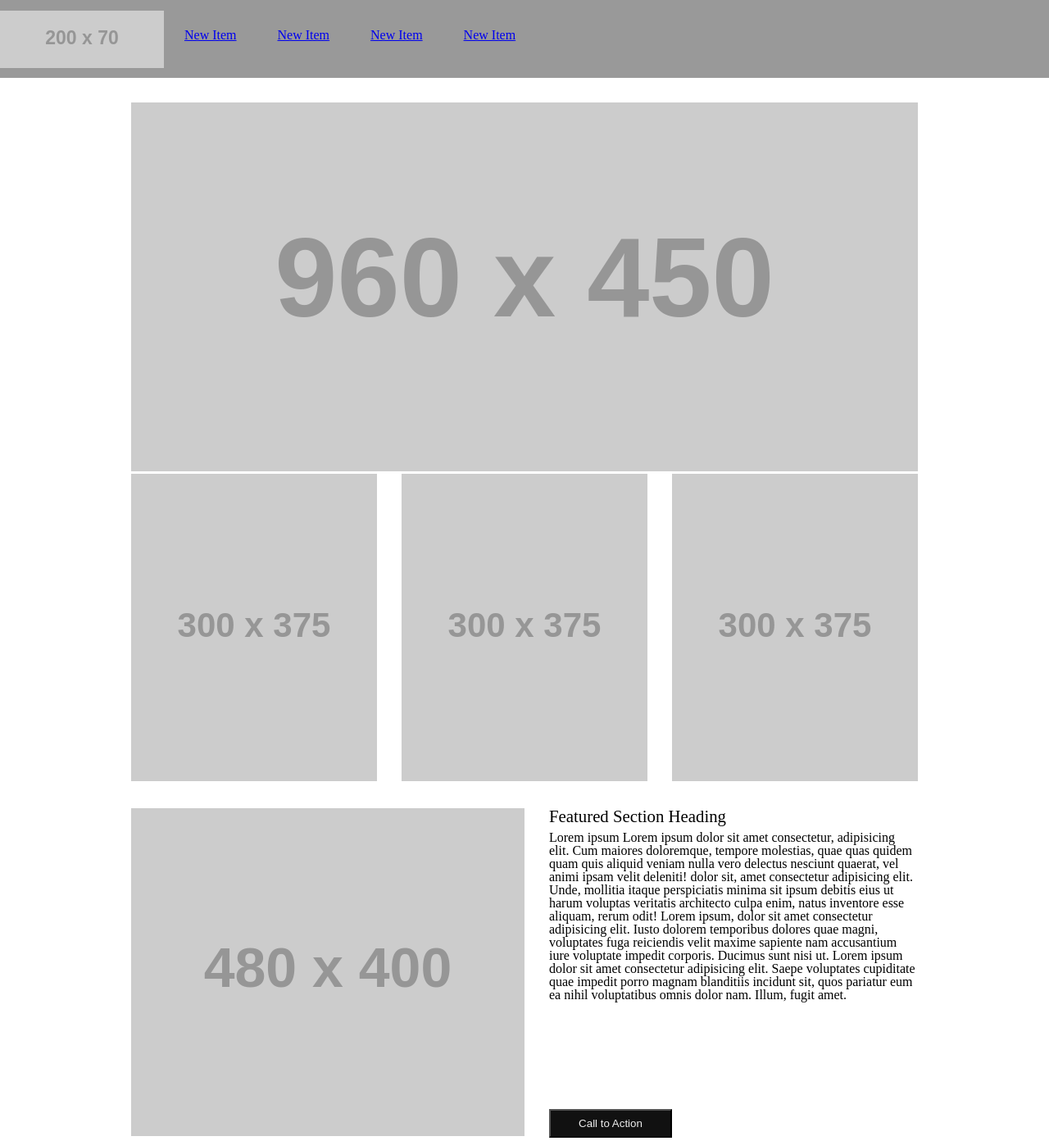
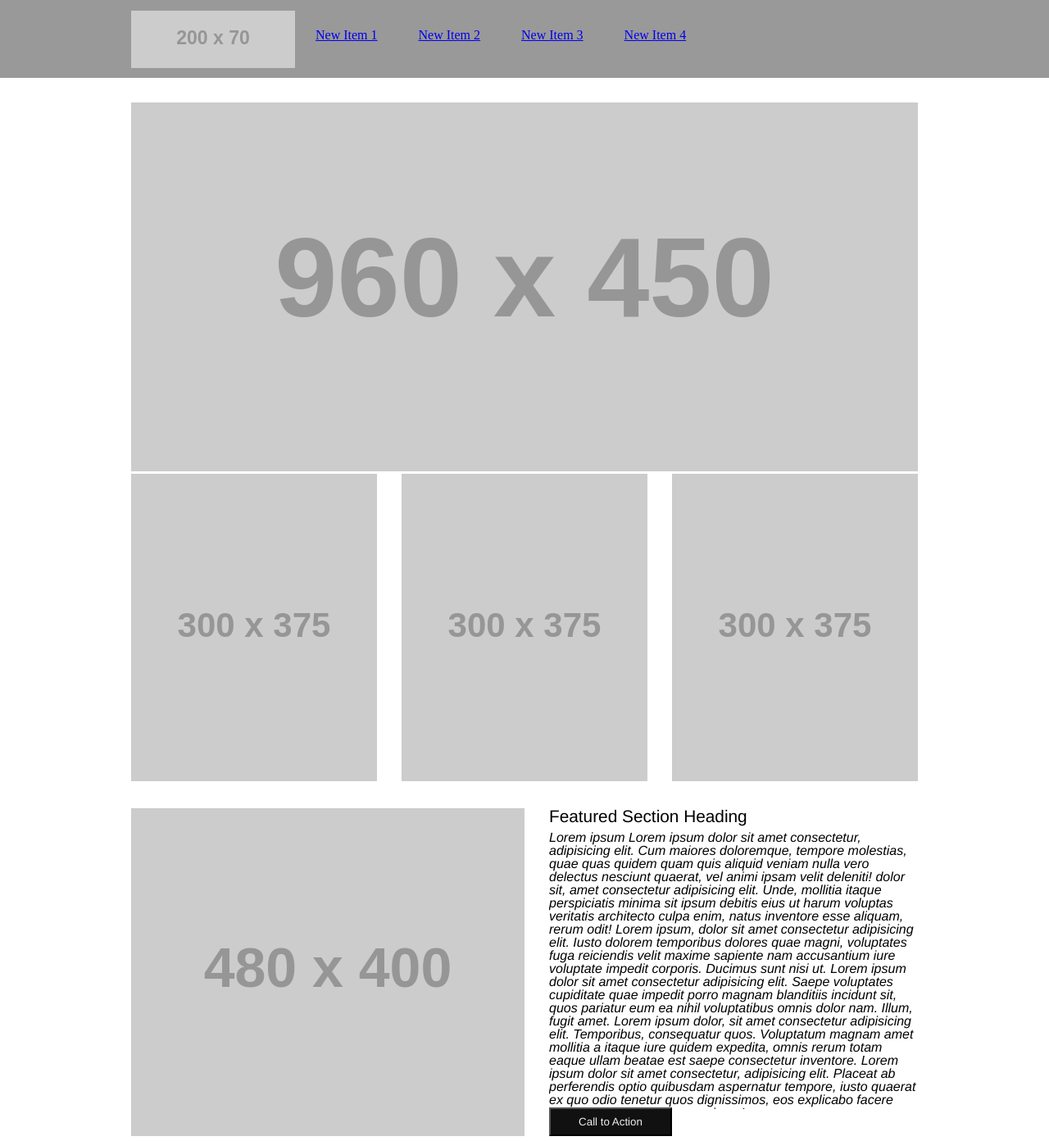
Before and after one commit to sapanapoudel/201d57-Wireframe-excercise, a plain HTML site: page index.html in a window 1280 px wide. Shown: the top 1392 px of the page at 82% size. Drawn offline with Linux system fonts and the light colour scheme; placeholder pictures from the web are drawn by us.

Commit message:
complete

```diff
--- a/index.html
+++ b/index.html
@@ -11,13 +11,12 @@
 <body>
   <header>
     <nav>
-      <!-- <img src="https://placehold.it/200x70/111"> -->
       <ul>
         <li><img src="https://placehold.it/200x70/111"></li>
-        <li><a href="#">New Item</a></li>
-        <li><a href="#">New Item</a></li>
-        <li><a href="#">New Item</a></li>
-        <li><a href="#">New Item</a></li>
+        <li><a href="#">New Item 1</a></li>
+        <li><a href="#">New Item 2</a></li>
+        <li><a href="#">New Item 3</a></li>
+        <li><a href="#">New Item 4</a></li>
       </ul>
     </nav>
   </header>
@@ -29,15 +28,16 @@
       <li><img src="https://placehold.it/300x375/111"></li>
       <li><img src="https://placehold.it/300x375/111"></li>
     </ul>
+
     <article>
-      <img src="https://placehold.it/480x400/111">
       <section>
           <h3>Featured Section Heading</h3>
           <div>
-          <p>Lorem ipsum Lorem ipsum dolor sit amet consectetur, adipisicing elit. Cum maiores doloremque, tempore molestias, quae quas quidem quam quis aliquid veniam nulla vero delectus nesciunt quaerat, vel animi ipsam velit deleniti! dolor sit, amet consectetur adipisicing elit. Unde, mollitia itaque perspiciatis minima sit ipsum debitis eius ut harum voluptas veritatis architecto culpa enim, natus inventore esse aliquam, rerum odit! Lorem ipsum, dolor sit amet consectetur adipisicing elit. Iusto dolorem temporibus dolores quae magni, voluptates fuga reiciendis velit maxime sapiente nam accusantium iure voluptate impedit corporis. Ducimus sunt nisi ut. Lorem ipsum dolor sit amet consectetur adipisicing elit. Saepe voluptates cupiditate quae impedit porro magnam blanditiis incidunt sit, quos pariatur eum ea nihil voluptatibus omnis dolor nam. Illum, fugit amet. </p>
+          <p>Lorem ipsum Lorem ipsum dolor sit amet consectetur, adipisicing elit. Cum maiores doloremque, tempore molestias, quae quas quidem quam quis aliquid veniam nulla vero delectus nesciunt quaerat, vel animi ipsam velit deleniti! dolor sit, amet consectetur adipisicing elit. Unde, mollitia itaque perspiciatis minima sit ipsum debitis eius ut harum voluptas veritatis architecto culpa enim, natus inventore esse aliquam, rerum odit! Lorem ipsum, dolor sit amet consectetur adipisicing elit. Iusto dolorem temporibus dolores quae magni, voluptates fuga reiciendis velit maxime sapiente nam accusantium iure voluptate impedit corporis. Ducimus sunt nisi ut. Lorem ipsum dolor sit amet consectetur adipisicing elit. Saepe voluptates cupiditate quae impedit porro magnam blanditiis incidunt sit, quos pariatur eum ea nihil voluptatibus omnis dolor nam. Illum, fugit amet. Lorem ipsum dolor, sit amet consectetur adipisicing elit. Temporibus, consequatur quos. Voluptatum magnam amet mollitia a itaque iure quidem expedita, omnis rerum totam eaque ullam beatae est saepe consectetur inventore. Lorem ipsum dolor sit amet consectetur, adipisicing elit. Placeat ab perferendis optio quibusdam aspernatur tempore, iusto quaerat ex quo odio tenetur quos dignissimos, eos explicabo facere sapiente officia itaque asperiores! </p>
         </div>
           <button>Call to Action</button>
         </section>
+        <img src="https://placehold.it/480x400/111">
     </article>
 
   </main>
--- a/style.css
+++ b/style.css
@@ -1,6 +1,6 @@
-* {
+*{
   box-sizing: border-box;
-
+  font-family: Helvetica, sans-serif;
 }
 
 header {
@@ -21,7 +21,7 @@ footer {
 }
 nav {
   width: 960px;
-  height: auto;
+  margin: auto;
 }
 
 nav > ul {
@@ -71,6 +71,10 @@ main > article > section {
   float: right;
   padding-left: 30px;
 }
+section {
+  position: relative;
+  height:400px;
+}
 
 section > button {
   width: 150px;
@@ -78,13 +82,14 @@ section > button {
   background-color: #111;
   color: #eee;
   position: absolute;
+  bottom: 0px;
 
 }
 
 section > button:hover {
   background-color: #eee;
   color: #111;
-  transition: 350ms;
+  transition: 50ms;
   transition-timing-function: ease-in;
   transition-delay: 100ms;
   cursor: pointer;
@@ -102,11 +107,6 @@ section > div {
 }
 
 p {
-  font-size: 1em;
-  overflow: scroll;
-  height: 339px;
-}
-
-p > * {
+  font-style: italic;
   overflow-y: scroll;
 }
```
